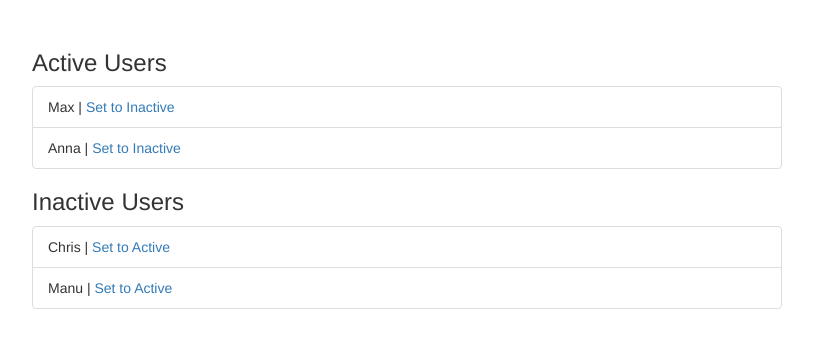
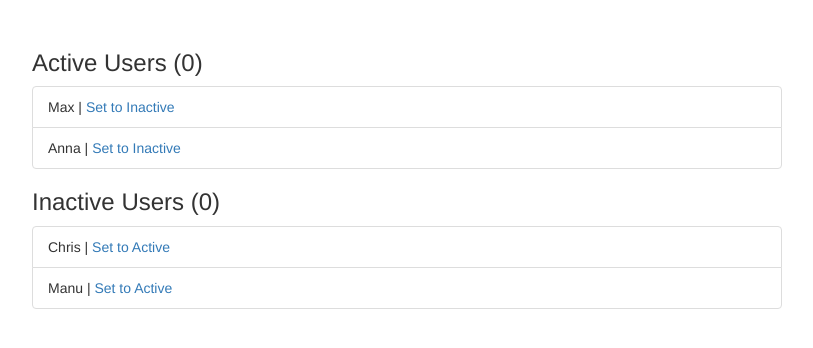
Before and after one commit to doug-newton/angular-udemy-course-project, an Angular app: page / in a window 1280 px wide. Shown: the top 348 px of the page, without its empty margins (233-1046 px from the left). Built offline with nearby package versions, Linux system fonts and the light colour scheme.

Commit message:
display action counts in subcomponents

```diff
--- a/src/app/active-users/active-users.component.html
+++ b/src/app/active-users/active-users.component.html
@@ -1,4 +1,4 @@
-<h3>Active Users</h3>
+<h3>Active Users ({{numToActiveChanges()}})</h3>
 <ul class="list-group">
   <li
     class="list-group-item"
--- a/src/app/active-users/active-users.component.ts
+++ b/src/app/active-users/active-users.component.ts
@@ -1,4 +1,5 @@
 import { Component, OnInit } from '@angular/core';
+import { CounterService } from '../counter.service';
 import { UsersService } from '../users.service';
 
 @Component({
@@ -11,7 +12,8 @@ export class ActiveUsersComponent implements OnInit {
   users: string[] = []
 
   constructor(
-    private usersService: UsersService
+    private usersService: UsersService,
+    private counterService: CounterService
   ){}
 
   ngOnInit(): void {
@@ -22,4 +24,8 @@ export class ActiveUsersComponent implements OnInit {
     this.usersService.setToInactive(id)
   }
 
+  numToActiveChanges(): number {
+    return this.counterService.numToActiveChanges
+  }
+
 }
--- a/src/app/inactive-users/inactive-users.component.html
+++ b/src/app/inactive-users/inactive-users.component.html
@@ -1,4 +1,4 @@
-<h3>Inactive Users</h3>
+<h3>Inactive Users ({{numToInactiveChanges()}})</h3>
 <ul class="list-group">
   <li
     class="list-group-item"
--- a/src/app/inactive-users/inactive-users.component.ts
+++ b/src/app/inactive-users/inactive-users.component.ts
@@ -1,4 +1,5 @@
 import { Component, OnInit } from '@angular/core';
+import { CounterService } from '../counter.service';
 import { UsersService } from '../users.service';
 
 @Component({
@@ -10,7 +11,8 @@ export class InactiveUsersComponent implements OnInit {
   users: string[] = []
 
   constructor(
-    private usersService: UsersService
+    private usersService: UsersService,
+    private counterService: CounterService
   ){}
 
   ngOnInit(): void {
@@ -21,4 +23,9 @@ export class InactiveUsersComponent implements OnInit {
     this.usersService.setToActive(id)
   }
 
+  numToInactiveChanges(): number {
+    return this.counterService.numToInactiveChanges
+  }
+
+
 }
```
